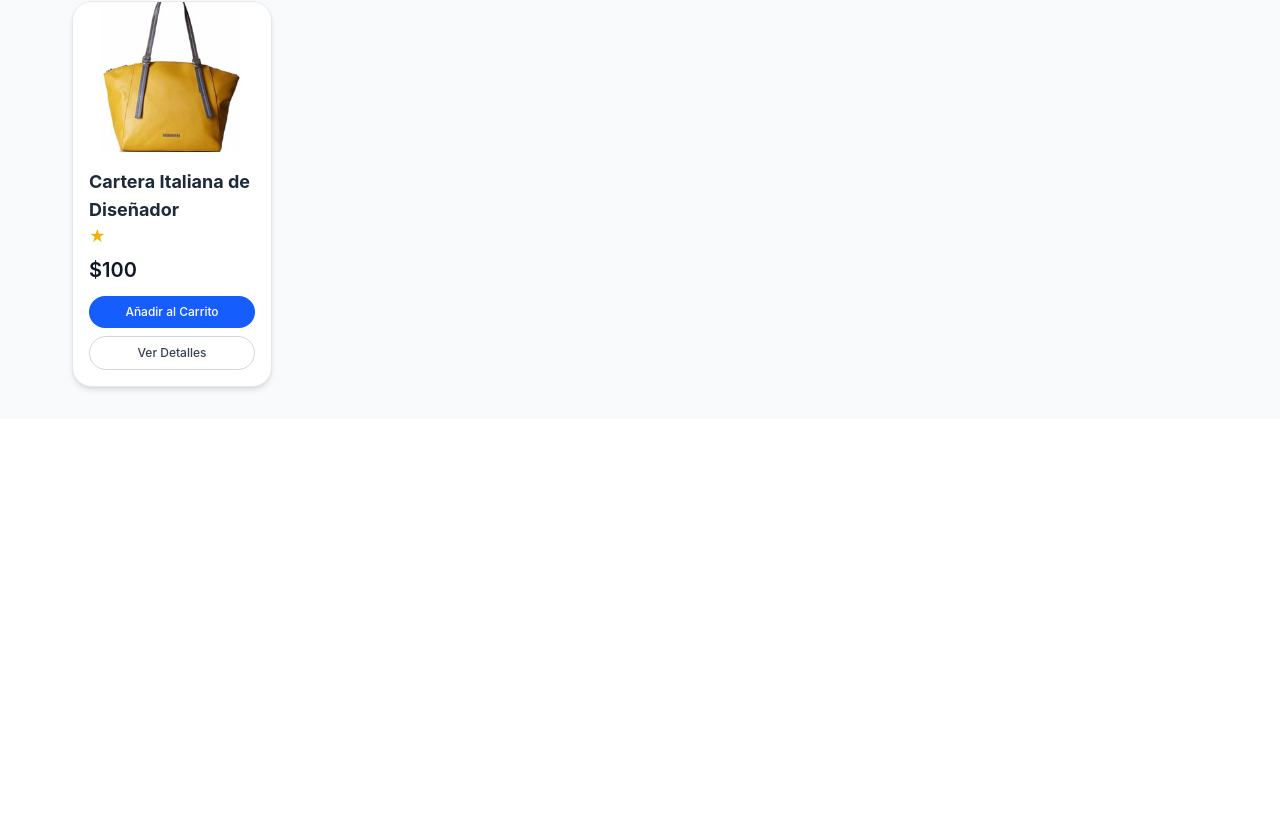
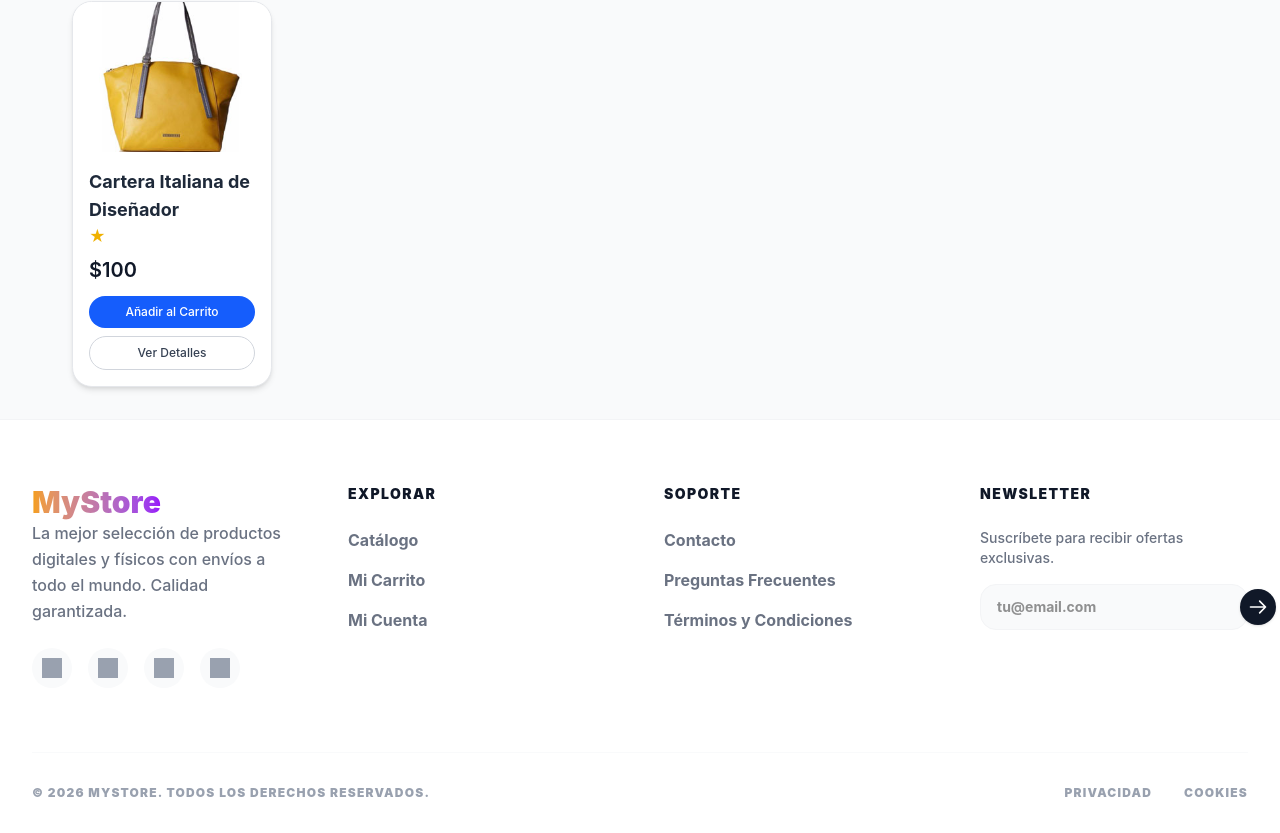
Before and after one commit to mateodev88/E-commerce-, a React (Vite) app: page /gallery in a window 1280 px wide. Shown: the part 650-1483 px from the top of the page. Before the commit the page ends 1069 px from the top, so only its background shows below. Built offline with nearby package versions, Linux system fonts and the light colour scheme.

Commit message:
feat: crear e integrar Footer premium con newsletter y enlaces sociales

```diff
--- /dev/null
+++ b/src/components/organisms/Footer/Footer.jsx
@@ -0,0 +1,77 @@
+import { Link } from 'react-router-dom';
+
+export default function Footer() {
+  return (
+    <footer className="bg-white border-t border-gray-100 pt-16 pb-8">
+      <div className="max-w-7xl mx-auto px-4 sm:px-6 lg:px-8">
+        <div className="grid grid-cols-1 md:grid-cols-2 lg:grid-cols-4 gap-12 mb-16">
+
+          {/* Brand Column */}
+          <div className="space-y-6">
+            <Link to="/" className="text-3xl font-black bg-gradient-to-r from-primary to-purple-600 bg-clip-text text-transparent">
+              MyStore
+            </Link>
+            <p className="text-gray-500 font-medium leading-relaxed">
+              La mejor selección de productos digitales y físicos con envíos a todo el mundo. Calidad garantizada.
+            </p>
+            <div className="flex gap-4">
+              {['facebook', 'instagram', 'twitter', 'github'].map((social) => (
+                <a key={social} href="#" className="w-10 h-10 bg-gray-50 rounded-xl flex items-center justify-center text-gray-400 hover:text-primary hover:bg-primary/5 transition-all">
+                  <span className="sr-only">{social}</span>
+                  <div className="w-5 h-5 bg-current mask-contain" />
+                  {/* Nota: En un proyecto real usaríamos iconos SVG aquí */}
+                </a>
+              ))}
+            </div>
+          </div>
+
+          {/* Quick Links */}
+          <div>
+            <h4 className="text-sm font-black text-gray-900 uppercase tracking-widest mb-6">Explorar</h4>
+            <ul className="space-y-4">
+              <li><Link to="/gallery" className="text-gray-500 font-bold hover:text-primary transition-colors">Catálogo</Link></li>
+              <li><Link to="/cart" className="text-gray-500 font-bold hover:text-primary transition-colors">Mi Carrito</Link></li>
+              <li><Link to="/profile" className="text-gray-500 font-bold hover:text-primary transition-colors">Mi Cuenta</Link></li>
+            </ul>
+          </div>
+
+          {/* Support */}
+          <div>
+            <h4 className="text-sm font-black text-gray-900 uppercase tracking-widest mb-6">Soporte</h4>
+            <ul className="space-y-4">
+              <li><Link to="/contact" className="text-gray-500 font-bold hover:text-primary transition-colors">Contacto</Link></li>
+              <li><a href="#" className="text-gray-500 font-bold hover:text-primary transition-colors">Preguntas Frecuentes</a></li>
+              <li><a href="#" className="text-gray-500 font-bold hover:text-primary transition-colors">Términos y Condiciones</a></li>
+            </ul>
+          </div>
+
+          {/* Newsletter */}
+          <div>
+            <h4 className="text-sm font-black text-gray-900 uppercase tracking-widest mb-6">Newsletter</h4>
+            <p className="text-gray-500 font-medium mb-4 text-sm">Suscríbete para recibir ofertas exclusivas.</p>
+            <div className="flex gap-2 p-1 bg-gray-50 rounded-2xl border border-gray-100">
+              <input
+                type="email"
+                placeholder="tu@email.com"
+                className="bg-transparent border-none focus:ring-0 text-sm font-bold flex-1 px-3"
+              />
+              <button className="bg-gray-900 text-white p-2 rounded-xl hover:bg-primary transition-colors shadow-sm">
+                <svg className="w-5 h-5" fill="none" stroke="currentColor" viewBox="0 0 24 24">
+                  <path strokeLinecap="round" strokeLinejoin="round" strokeWidth={2} d="M14 5l7 7m0 0l-7 7m7-7H3" />
+                </svg>
+              </button>
+            </div>
+          </div>
+        </div>
+
+        <div className="pt-8 border-t border-gray-50 flex flex-col md:flex-row justify-between items-center gap-4 text-xs font-black text-gray-400 uppercase tracking-widest">
+          <p>© 2026 MyStore. Todos los derechos reservados.</p>
+          <div className="flex gap-8">
+            <a href="#" className="hover:text-gray-900">Privacidad</a>
+            <a href="#" className="hover:text-gray-900">Cookies</a>
+          </div>
+        </div>
+      </div>
+    </footer>
+  );
+}
--- a/src/components/templates/Layout.jsx
+++ b/src/components/templates/Layout.jsx
@@ -1,5 +1,6 @@
 import { Outlet } from 'react-router-dom';
 import Header from '../organisms/Header/Header';
+import Footer from '../organisms/Footer/Footer';
 
 export default function Layout() {
   return (
@@ -8,6 +9,7 @@ export default function Layout() {
       <main className="flex-1 w-full">
         <Outlet />
       </main>
+      <Footer />
     </div>
   );
 }
```
